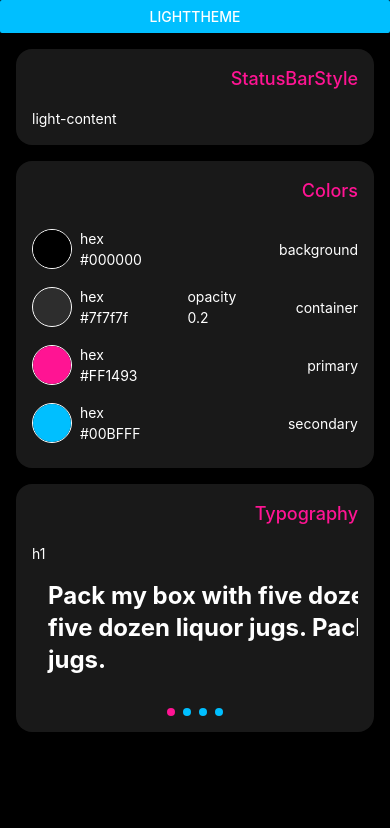
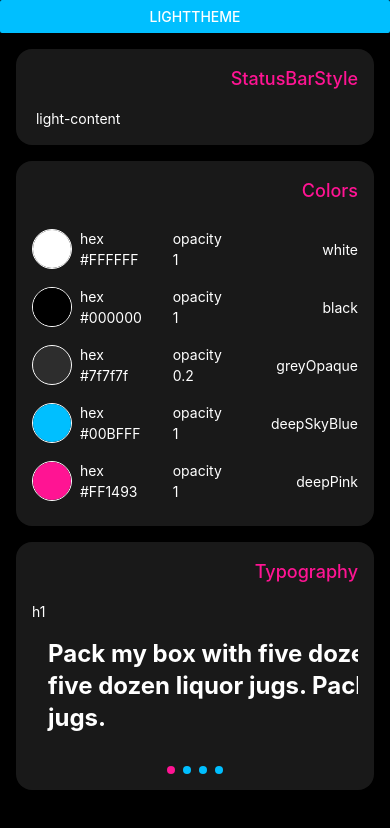
Before and after one commit to harrigee/deepr, a React Native app: screen / in a window 390 px wide. Shown: the top 828 px of the page. Built offline with nearby package versions, Linux system fonts and the light colour scheme.

Commit message:
[ENH] Next iteration of theme datamodel

```diff
--- a/App.tsx
+++ b/App.tsx
@@ -6,16 +6,16 @@ import ThemeRenderer from './src/toolkit/ThemeRenderer';
 function App() {
   const [currentTheme, setCurrentTheme] = useState(themes.dark);
 
-  const isDark = currentTheme.colors.background.color === themes.dark.colors.background.color;
+  const isDark = currentTheme.context.main.background.color === themes.dark.context.main.background.color;
 
   return (
     <ThemeProvider theme={currentTheme}>
       <StatusBar barStyle={currentTheme.statusBarStyle} />
       <SafeAreaView
-        style={[styles.container, { backgroundColor: currentTheme.colors.background.color }]}
+        style={[styles.container, { backgroundColor: currentTheme.context.main.background.color }]}
       >
         <Button
-          color={currentTheme.colors.secondary.color}
+          color={currentTheme.context.main.button.color}
           title={isDark ? 'LightTheme' : 'DarkTheme'}
           onPress={() => setCurrentTheme(isDark ? themes.light : themes.dark)}
         />
--- a/src/toolkit/ThemeRenderer.tsx
+++ b/src/toolkit/ThemeRenderer.tsx
@@ -1,36 +1,27 @@
 import React, { useState } from 'react';
 import { Dimensions, NativeScrollEvent, NativeSyntheticEvent, ScrollView, StyleSheet, Text, View } from 'react-native';
 import { IThemeProps, withTheme } from '../../theme';
-import { invertColor } from './invertColor';
-
-const WIDTH = Dimensions.get('screen').width;
 
 const ThemeRenderer = ({ theme }: IThemeProps) => {
 
   const [typographyPage, setTypographyPage] = useState(0);
-
-  const contrastColor = invertColor(theme.colors.background.color);
 
   const onTypographyScrollViewScrollEnd = (e: NativeSyntheticEvent<NativeScrollEvent>) => {
     const page = parseInt('' + (e.nativeEvent.contentOffset.x / e.nativeEvent.contentSize.width * Object.keys(theme.typography).length), 10);
     setTypographyPage(page);
   };
 
+  const screenWidth = Dimensions.get('screen').width;
+
   const sectionHeader = (text: string) => (
-    <Text style={[styles.sectionHeader, {
-      ...theme.colors.primary,
-      ...theme.typography.h2,
-    }]}>{text}</Text>
+    <Text style={[styles.sectionHeader, theme.context.section.title]}>{text}</Text>
   );
 
   const renderStatusBarStyle = () => (
     <View style={styles.section}>
       {sectionHeader('StatusBarStyle')}
-      <Text style={{
-        color: contrastColor,
-        ...theme.typography.normal,
-      }}>{`${theme.statusBarStyle}`}</Text>
-    </View>
+      <Text style={theme.context.main.text} > {`${theme.statusBarStyle}`}</Text>
+    </View >
   );
 
   const renderTypography = () => (
@@ -46,18 +37,17 @@ const ThemeRenderer = ({ theme }: IThemeProps) => {
           return (
             <View
               key={`typography-item-${index}`}
-              style={styles.typographyUnitContainer}>
+              style={[styles.typographyUnitContainer, {
+                width: screenWidth - 64,
+              }]}>
               <Text
-                style={[styles.typographyHeader, {
-                  color: contrastColor,
-                  ...theme.typography.normal,
-                }]}>
+                style={[styles.typographyHeader, theme.context.main.text]}>
                 {`${fontKey}`}
               </Text>
               <Text
                 style={[styles.typographyTextContainer, {
-                  color: contrastColor,
                   ...typography,
+                  color: theme.context.main.text.color,
                 }]}>
                 {'Pack my box with five dozen liquor jugs. Pack my box with five dozen liquor jugs. Pack my box with five dozen liquor jugs.'}
               </Text>
@@ -67,12 +57,12 @@ const ThemeRenderer = ({ theme }: IThemeProps) => {
       </ScrollView>
       <View style={styles.typographyPaginationContainer}>
         {Object.keys(theme.typography).map((_, index) => {
-          const background = index === typographyPage ? theme.colors.primary : theme.colors.secondary;
+          const background = index === typographyPage ? theme.context.section.pagination.active : theme.context.section.pagination.inactive;
           return (
             <View
               key={`typohgraphy-paging-item-${index}`}
               style={[styles.typographyPaginationItem, {
-                borderColor: contrastColor,
+                borderColor: theme.context.main.text.color,
                 backgroundColor: background.color,
                 opacity: background.opacity,
               }]} />
@@ -85,14 +75,14 @@ const ThemeRenderer = ({ theme }: IThemeProps) => {
   const renderColors = () => (
     <View style={styles.section}>
       {sectionHeader('Colors')}
-      {Object.keys(theme.colors).map((colorKey, index) => {
-        const colorValue = (theme.colors as any)[colorKey];
+      {Object.keys(theme.palette).map((colorKey, index) => {
+        const colorValue = (theme.palette as any)[colorKey];
         return (
           <View
             key={`color-item-${index}`}
             style={styles.colorUnitContainer}>
             <View style={[styles.colorRendererContainer, {
-              borderColor: contrastColor,
+              borderColor: theme.context.main.text.color,
             }]}>
               <View style={[styles.colorRenderer, {
                 backgroundColor: colorValue.color,
@@ -100,22 +90,11 @@ const ThemeRenderer = ({ theme }: IThemeProps) => {
               }]} />
             </View>
             <View style={styles.colorRow}>
-              <View style={styles.colorTextContainer}>
-                <Text style={[styles.colorText, {
-                  color: contrastColor,
-                  ...theme.typography.normal,
-                }]}>{`hex\n${colorValue.color}`}</Text>
-                {colorValue.opacity &&
-                  <Text style={[styles.colorText, {
-                    color: contrastColor,
-                    ...theme.typography.normal,
-                  }]}>{`opacity\n${colorValue.opacity}`}</Text>
-                }
-                <Text style={[styles.colorName, {
-                  color: contrastColor,
-                  ...theme.typography.normal,
-                }]}>{colorKey}</Text>
-              </View>
+              <Text style={[styles.colorText, theme.context.main.text]}>{`hex\n${colorValue.color}`}</Text>
+              {colorValue.opacity &&
+                <Text style={[styles.colorText, theme.context.main.text]}>{`opacity\n${colorValue.opacity}`}</Text>
+              }
+              <Text style={[styles.colorText, styles.colorName, theme.context.main.text]}>{colorKey}</Text>
             </View>
           </View>
         );
@@ -167,16 +146,13 @@ const styles = StyleSheet.create({
     flexDirection: 'row',
     justifyContent: 'space-between',
   },
-  colorTextContainer: {
+  colorText: {
     flex: 1,
-    flexDirection: 'row',
-    justifyContent: 'space-between',
-  },
-  colorText: {
-    flexShrink: 1,
+    alignSelf: 'center',
+    justifyContent: 'flex-end',
   },
   colorName: {
-    alignSelf: 'center',
+    textAlign: 'right',
   },
   typographyHeader: {
     marginBottom: 16,
@@ -185,7 +161,6 @@ const styles = StyleSheet.create({
     marginHorizontal: 16,
   },
   typographyUnitContainer: {
-    width: WIDTH - 64,
     justifyContent: 'center',
   },
   typographyPaginationContainer: {
--- a/theme.ts
+++ b/theme.ts
@@ -15,7 +15,7 @@ type FontWeightType = 'normal'
   | '900'
   | undefined;
 
-interface ITypographyFont {
+interface ITypography {
   fontSize: number;
   fontWeight?: FontWeightType
   lineHeight?: number;
@@ -32,25 +32,45 @@ interface IColor {
   opacity?: number;
 }
 
-interface ITypography {
-  h1: ITypographyFont,
-  h2: ITypographyFont,
-  h3: ITypographyFont,
-  normal: ITypographyFont
+interface ITypographies {
+  h1: ITypography,
+  h2: ITypography,
+  h3: ITypography,
+  normal: ITypography
+}
+
+interface IColors {
+  white: IColor;
+  black: IColor;
+  greyOpaque: IColor;
+  deepSkyBlue: IColor;
+  deepPink: IColor;
+}
+
+interface IThemeContext {
+  main: {
+    background: IColor,
+    button: IColor
+    text: ITypography & IColor
+  },
+  section: {
+    background: IColor,
+    title: ITypography & IColor
+    pagination: {
+      active: IColor,
+      inactive: IColor
+    }
+  }
 }
 
 interface ITheme {
-  colors: {
-    primary: IColor;
-    secondary: IColor;
-    background: IColor;
-    container: IColor;
-  };
-  typography: ITypography;
+  palette: IColors;
   statusBarStyle: StatusBarStyle;
+  typography: ITypographies;
+  context: IThemeContext;
 }
 
-const typography: ITypography = {
+const typography: ITypographies = {
   h1: {
     fontSize: 24,
     fontWeight: 'bold',
@@ -73,47 +93,84 @@ const typography: ITypography = {
   },
 };
 
+const palette: IColors = {
+  white: {
+    color: '#FFFFFF',
+    opacity: 1,
+  },
+  black: {
+    color: '#000000',
+    opacity: 1,
+  },
+  greyOpaque: {
+    color: '#7f7f7f',
+    opacity: 0.2,
+  },
+  deepSkyBlue: {
+    color: '#00BFFF',
+    opacity: 1,
+  },
+  deepPink: {
+    color: '#FF1493',
+    opacity: 1,
+  },
+};
+
 export const themes: {
   light: ITheme;
   dark: ITheme;
 } = {
   light: {
-    colors: {
-      background: {
-        color: '#FFFFFF',
+    statusBarStyle: 'dark-content',
+    palette,
+    typography,
+    context: {
+      main: {
+        background: palette.white,
+        button: palette.deepPink,
+        text: {
+          ...palette.black,
+          ...typography.normal,
+        },
       },
-      container: {
-        color: '#7f7f7f',
-        opacity: 0.2,
-      },
-      primary: {
-        color: '#00BFFF',
-      },
-      secondary: {
-        color: '#FF1493',
+      section: {
+        background: palette.greyOpaque,
+        title: {
+          ...palette.deepSkyBlue,
+          ...typography.h2,
+        },
+        pagination: {
+          active: palette.deepSkyBlue,
+          inactive: palette.deepPink,
+        },
       },
     },
-    statusBarStyle: 'dark-content',
-    typography: typography,
   },
   dark: {
-    colors: {
-      background: {
-        color: '#000000',
+    statusBarStyle: 'light-content',
+    palette,
+    typography,
+    context: {
+      main: {
+        background: palette.black,
+        button: palette.deepSkyBlue,
+        text: {
+          ...palette.white,
+          ...typography.normal,
+        },
       },
-      container: {
-        color: '#7f7f7f',
-        opacity: 0.2,
-      },
-      primary: {
-        color: '#FF1493',
-      },
-      secondary: {
-        color: '#00BFFF',
+      section: {
+        background: palette.greyOpaque,
+        title: {
+          ...palette.deepPink,
+          ...typography.h2,
+        },
+        pagination: {
+          active: palette.deepPink,
+          inactive: palette.deepSkyBlue,
+        },
       },
     },
-    statusBarStyle: 'light-content',
-    typography: typography,
   },
 };
 
```
